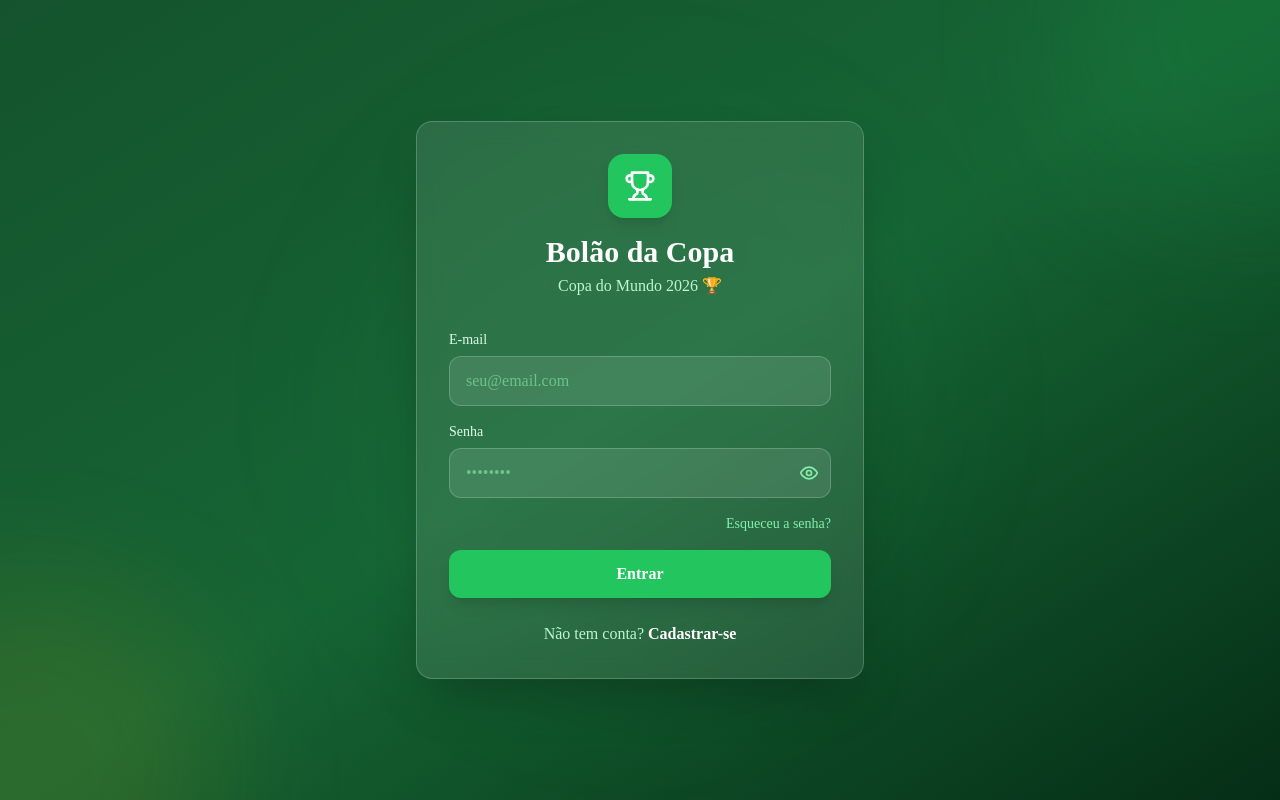
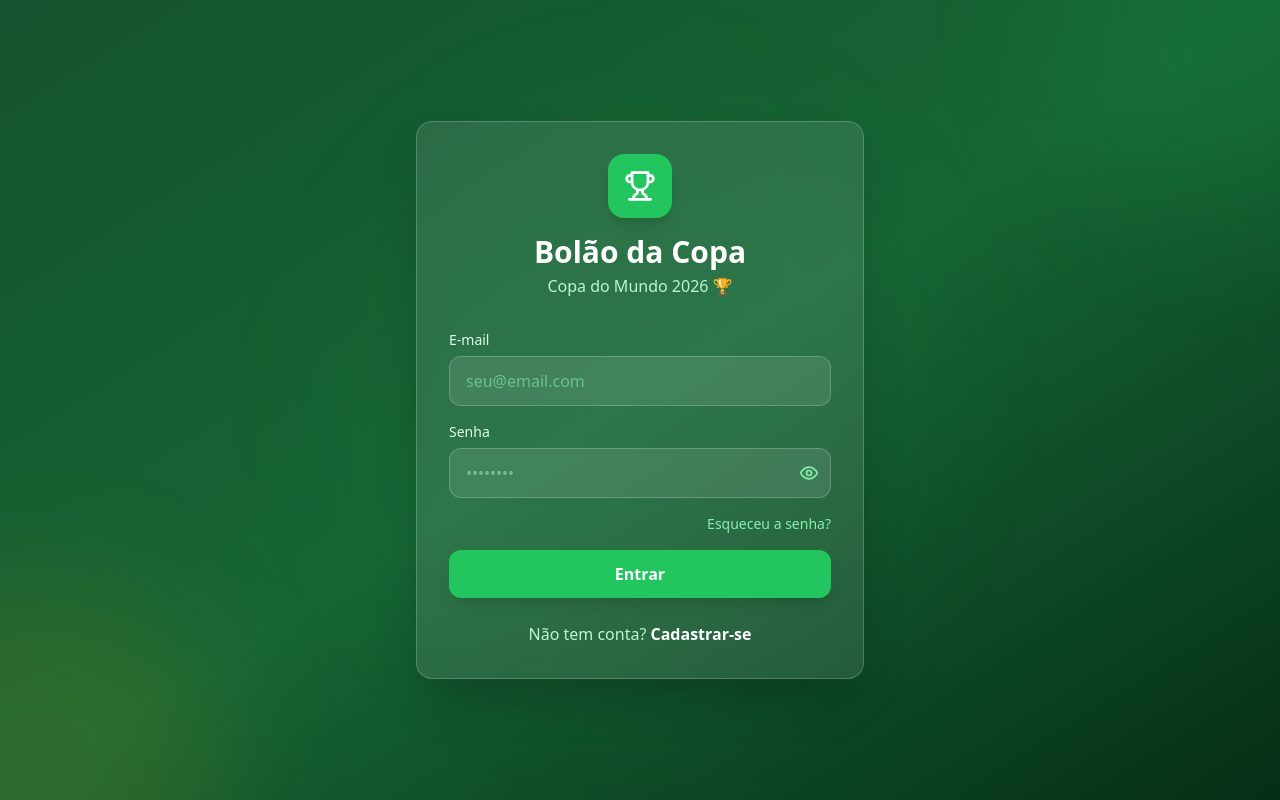
Before and after one commit to Butterfly1105/app-bolao, a Next.js app: page /login in a window 1280 px wide. Built offline with nearby package versions, Linux system fonts and the light colour scheme; no server answers.

Commit message:
fix: add safelist to ensure Tailwind classes are generated

```diff
--- a/tailwind.config.js
+++ b/tailwind.config.js
@@ -5,6 +5,58 @@ module.exports = {
     './pages/**/*.{js,ts,jsx,tsx,mdx}',
     './components/**/*.{js,ts,jsx,tsx,mdx}',
     './app/**/*.{js,ts,jsx,tsx,mdx}',
+    './src/**/*.{js,ts,jsx,tsx,mdx}',
+  ],
+  safelist: [
+    // Test: if this appears in the CSS, config is being read
+    'bg-purple-500',
+    // Core layout
+    'min-h-screen', 'flex', 'items-center', 'justify-center', 'relative', 'absolute',
+    'inset-0', 'overflow-hidden', 'pointer-events-none', 'w-full', 'h-full',
+    // Backgrounds
+    'bg-gradient-to-br',
+    'from-green-900', 'via-green-800', 'to-green-950',
+    'from-green-800', 'to-green-900',
+    'bg-green-500/10', 'bg-yellow-500/10', 'bg-green-600/5',
+    'bg-white/10', 'bg-white/5', 'bg-white/20', 'bg-black/20',
+    'bg-white', 'bg-gray-50', 'bg-gray-100', 'bg-gray-800', 'bg-gray-900',
+    'bg-green-500', 'bg-green-600', 'bg-green-700',
+    'bg-red-500', 'bg-yellow-400', 'bg-yellow-500',
+    // Text
+    'text-white', 'text-gray-100', 'text-gray-200', 'text-gray-300', 'text-gray-400',
+    'text-gray-500', 'text-gray-600', 'text-gray-700', 'text-gray-800', 'text-gray-900',
+    'text-green-400', 'text-green-500', 'text-green-600',
+    'text-yellow-400', 'text-yellow-500',
+    'text-red-400', 'text-red-500',
+    'text-sm', 'text-base', 'text-lg', 'text-xl', 'text-2xl', 'text-3xl', 'text-4xl',
+    'font-bold', 'font-semibold', 'font-medium', 'font-normal',
+    // Sizing
+    'w-96', 'h-96', 'w-full', 'max-w-md', 'max-w-lg', 'max-w-xl',
+    'p-4', 'p-6', 'p-8', 'px-4', 'px-6', 'py-2', 'py-3', 'py-4',
+    'mb-2', 'mb-4', 'mb-6', 'mt-2', 'mt-4', 'mt-6', 'space-y-4', 'space-y-6',
+    'gap-2', 'gap-4', 'gap-6',
+    // Borders & rounded
+    'rounded', 'rounded-lg', 'rounded-xl', 'rounded-2xl', 'rounded-full',
+    'border', 'border-white/20', 'border-white/10', 'border-gray-200', 'border-gray-700',
+    // Blur & shadows
+    'blur-3xl', 'backdrop-blur-sm', 'shadow-lg', 'shadow-xl', 'shadow-2xl',
+    // Flex & grid
+    'flex-col', 'flex-row', 'grid', 'grid-cols-2', 'grid-cols-3',
+    // Translate, position
+    '-top-40', '-right-40', '-bottom-40', '-left-40',
+    'top-1/2', 'left-1/2', '-translate-x-1/2', '-translate-y-1/2',
+    // Transitions
+    'transition', 'transition-all', 'duration-200', 'duration-300',
+    'hover:bg-green-700', 'hover:bg-green-600', 'hover:opacity-80',
+    // Input
+    'focus:outline-none', 'focus:ring-2', 'focus:ring-green-500',
+    'placeholder:text-gray-400',
+    // Opacity
+    'opacity-0', 'opacity-50', 'opacity-100',
+    // Cursor
+    'cursor-pointer', 'cursor-not-allowed',
+    // Animate
+    'animate-spin', 'animate-fade-in',
   ],
   theme: {
     extend: {
@@ -27,9 +79,10 @@ module.exports = {
           500: '#f59e0b',
           600: '#d97706',
         },
+        border: 'hsl(214.3 31.8% 91.4%)',
       },
       fontFamily: {
-        sans: ['var(--font-inter)', 'system-ui', 'sans-serif'],
+        sans: ['system-ui', 'sans-serif'],
       },
     },
   },
```
